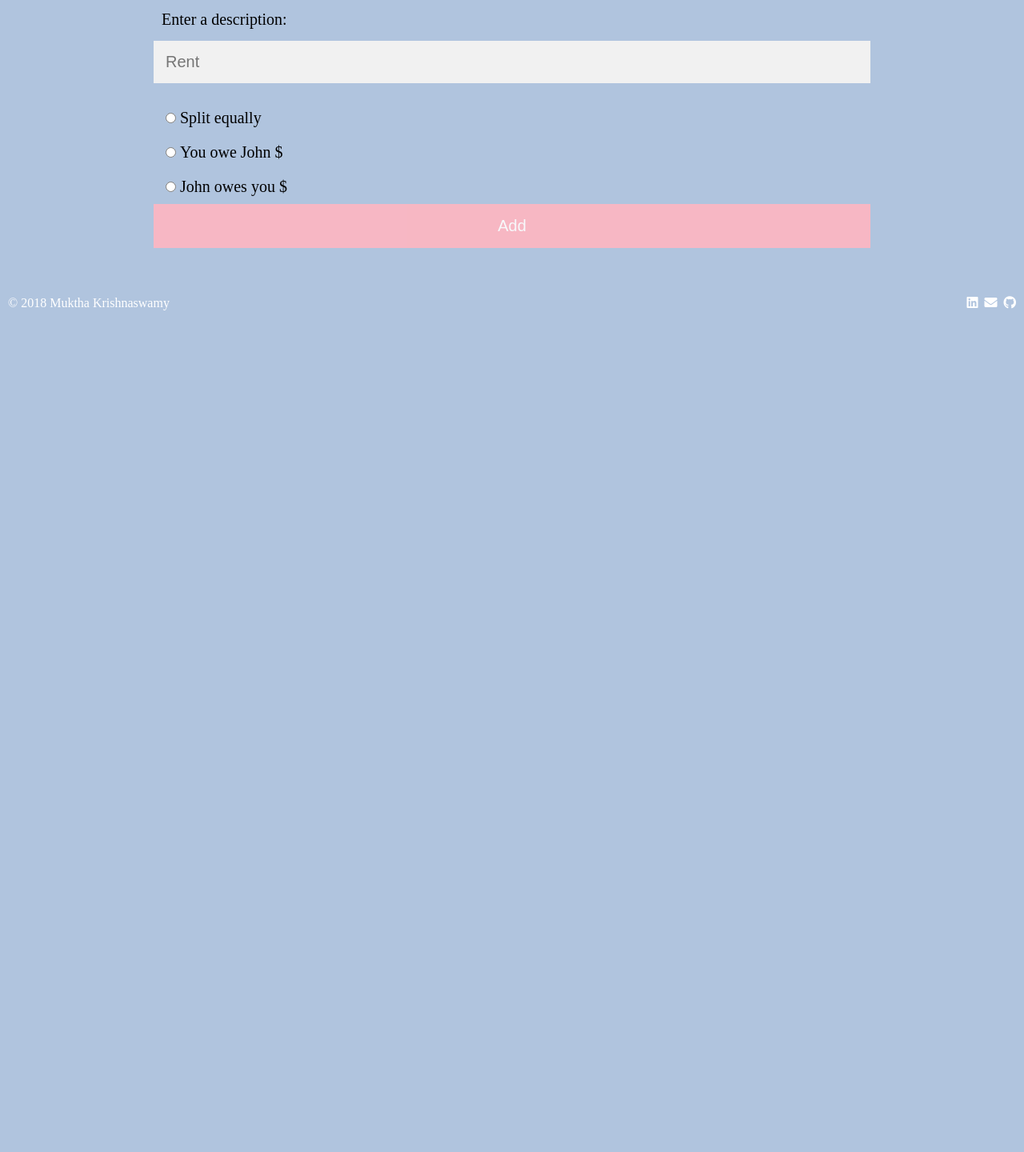
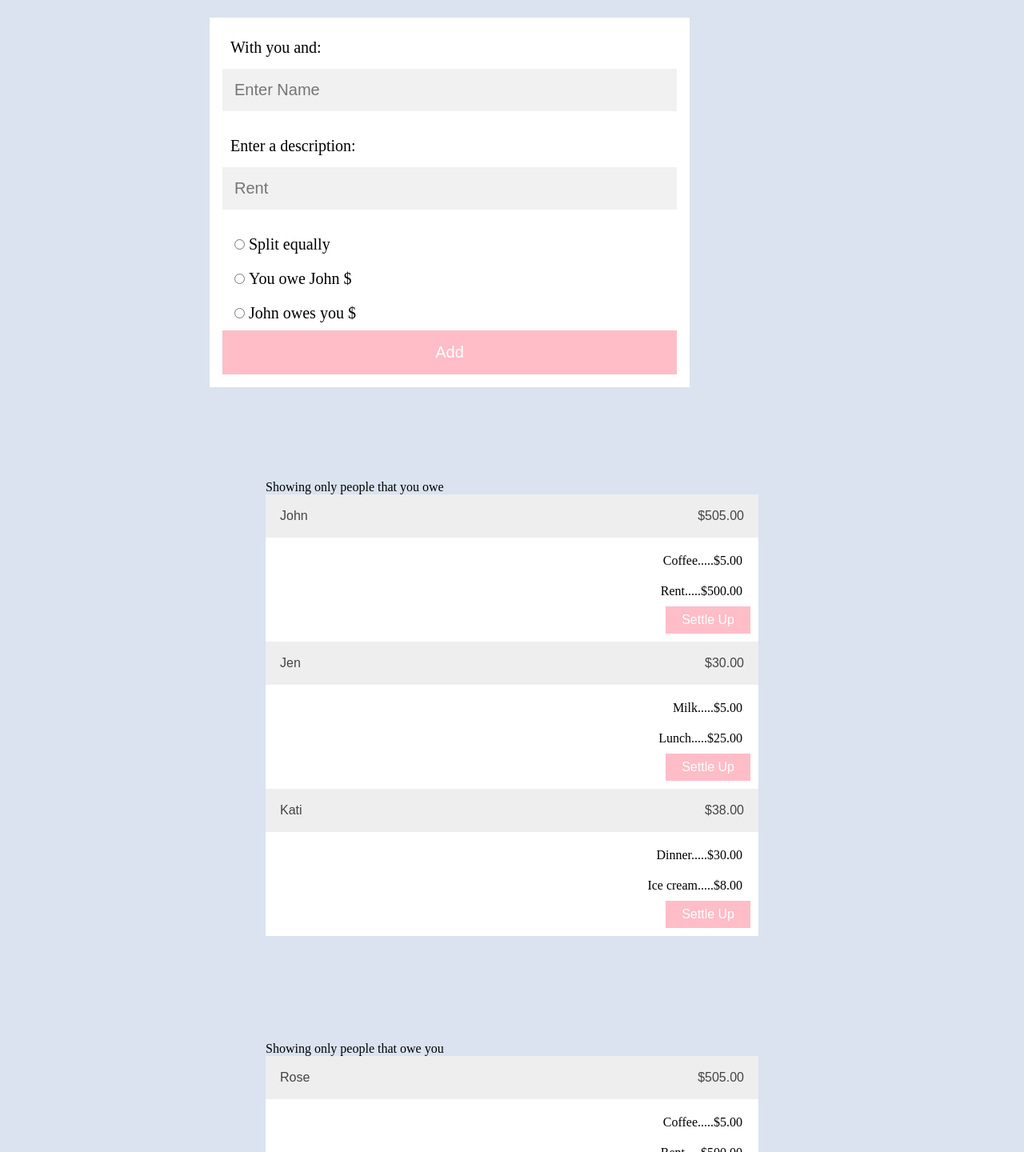
Before and after one commit to mukthaK/expensify-fullstack-capstone, a website: page public/index.html in a window 1280 px wide. Shown: the part 1360-2800 px from the top of the page at 80% size. Before the commit the page ends 1748 px from the top, so only its background shows below. Drawn offline with nearby package versions, Linux system fonts and the light colour scheme.

Commit message:
wireframe completed

```diff
--- a/public/css/style.css
+++ b/public/css/style.css
@@ -12,6 +12,7 @@ html {
 .bg-img {
     /* The image used */
     background-color: lightsteelblue;
+    background-color: #b0c4de75;
     height: 100vh;
 }
 
@@ -104,6 +105,7 @@ input[type=password]:focus {
     cursor: pointer;
     width: 100%;
     opacity: 0.9;
+    text-align: center;
 }
 
 .btn:hover {
@@ -162,7 +164,8 @@ input[type=password]:focus {
 }
 
 .login-form h1,
-.signup-form h1 {
+.signup-form h1,
+.chgPswd-wrapper h1 {
     padding: 25px 0;
     text-align: center;
     font-size: 21px;
@@ -190,7 +193,8 @@ input[type=password]:focus {
 .add-friend-form {
     margin: 0 auto;
     width: 700px;
-    padding: 20px;
+    padding: 16px;
+    background-color: white;
 }
 
 .friend-form-container {}
@@ -225,6 +229,128 @@ input[type=password]:focus {
 }
 
 /* User dashboard */
+
+.add-bill-form {
+    background-color: white;
+    width: 600px;
+    padding: 16px;
+}
+
+/* You Owe style */
+
+.youOwe-wrapper,
+.youAreOwed-wrapper {
+    width: 60%;
+    margin: 0 auto;
+    padding: 16px;
+}
+
+/* Style the buttons that are used to open and close the accordion panel */
+
+.accordion {
+    background-color: #eee;
+    color: #444;
+    cursor: pointer;
+    padding: 18px;
+    width: 100%;
+    text-align: left;
+    border: none;
+    outline: none;
+    transition: 0.4s;
+}
+
+.accordion span {
+    float: right;
+}
+
+/* Add a background color to the button if it is clicked on (add the .active class with JS), and when you move the mouse over it (hover) */
+
+.active,
+.accordion:hover {
+    background-color: #ccc;
+}
+
+/* Style the accordion panel. Note: hidden by default */
+
+.panel {
+    padding: 0 18px;
+    background-color: white;
+    /*    display: none;*/
+    overflow: hidden;
+    padding: 10px;
+}
+
+.panel p,
+.panel button {
+    display: block;
+    float: right;
+    clear: both;
+    padding: 10px;
+}
+
+.panel button {
+    background-color: lightpink;
+    color: white;
+    padding: 8px 20px;
+    border: none;
+    cursor: pointer;
+    opacity: 0.9;
+    text-align: center;
+}
+
+/* Unicode character for "plus" sign (>>) */
+
+/*
+.accordion:after {
+    content: '\226B';
+    font-size: 13px;
+    color: #777;
+    float: right;
+    margin-left: 5px;
+}
+*/
+
+/* Unicode character for "minus" sign (<<) */
+
+/*
+.active:after {
+    content: "\226A";
+}
+*/
+
+/* activity */
+
+.activity-wrapper {
+    margin: 0 auto;
+    padding: 16px;
+    width: 60%;
+    background-color: white;
+}
+
+.activity-title {
+    border-bottom: 1px solid #F0F0F0;
+    padding: 10px 20px;
+}
+
+.note {
+    border-bottom: 1px solid #F0F0F0;
+    padding: 20px;
+}
+
+.note p {
+    padding: 5px;
+}
+
+/* change pswd */
+
+.chgPswd-wrapper {
+    width: 30%;
+    background-color: white;
+    padding: 16px;
+    margin: 0 auto;
+}
+
+
 
 /* Footer style */
 
@@ -306,3 +432,12 @@ input[type=password]:focus {
         height: 100vh;
     }
 }
+
+#chgPswd,
+#activity,
+#youOwe,
+#youAreOwed,
+#bill,
+#friends {
+    margin: 100px;
+}
--- a/public/index.html
+++ b/public/index.html
@@ -108,8 +108,6 @@
 
     <!-- Bill -->
     <main role="main" id="bill">
-
-
         <div class="bill-wrapper">
             <form role="form" class="add-bill-form">
                 <label for="name">With you and:</label>
@@ -118,15 +116,102 @@
                 <label for="description">Enter a description:</label>
                 <input type="text" placeholder="Rent" name="description" value="" required>
                 <label for="split"><input type="radio" name="split" value="" required>Split equally</label>
-
                 <label for="split"><input type="radio" name="split" value="" required>You owe John $</label>
-
                 <label for="split"><input type="radio" name="split" value="" required>John owes you $</label>
-
                 <button role="button" type="submit" class="btn">Add</button>
             </form>
         </div>
+    </main>
 
+    <!-- You Owe  -->
+    <main role="main" id="youOwe">
+
+        <div class="youOwe-wrapper">
+            <p>Showing only people that you owe</p>
+            <button role="button" type="button" class="accordion">John<span>$505.00</span></button>
+            <div class="panel">
+                <p>Coffee.....$5.00</p>
+                <p>Rent.....$500.00</p>
+                <button role="button" type="submit">Settle Up</button>
+            </div>
+
+            <button class="accordion">Jen<span>$30.00</span></button>
+            <div class="panel">
+                <p>Milk.....$5.00</p>
+                <p>Lunch.....$25.00</p>
+                <button role="button" type="submit">Settle Up</button>
+            </div>
+
+            <button class="accordion">Kati<span>$38.00</span></button>
+            <div class="panel">
+                <p>Dinner.....$30.00</p>
+                <p>Ice cream.....$8.00</p>
+                <button role="button" type="submit">Settle Up</button>
+            </div>
+        </div>
+    </main>
+
+    <!-- You are owed -->
+    <main role="main" id="youAreOwed">
+        <div class="youAreOwed-wrapper">
+            <p>Showing only people that owe you</p>
+            <button role="button" type="button" class="accordion">Rose<span>$505.00</span></button>
+            <div class="panel">
+                <p>Coffee.....$5.00</p>
+                <p>Rent.....$500.00</p>
+                <button role="button" type="submit">Settle Up</button>
+            </div>
+
+            <button class="accordion">Jen<span>$30.00</span></button>
+            <div class="panel">
+                <p>Milk.....$5.00</p>
+                <p>Lunch.....$25.00</p>
+                <button role="button" type="submit">Settle Up</button>
+            </div>
+
+            <button class="accordion">Kati<span>$38.00</span></button>
+            <div class="panel">
+                <p>Dinner.....$30.00</p>
+                <p>Ice cream.....$8.00</p>
+                <button role="button" type="submit">Settle Up</button>
+            </div>
+        </div>
+    </main>
+
+    <!-- Activity -->
+    <main role="main" id="activity">
+        <!-- need to capture date ?????? -->
+        <div class="activity-wrapper">
+            <p class="activity-title">Recent Activity</p>
+            <div class="note">
+                <p>You added "Rent".</p>
+                <p>You get back $500.00</p>
+            </div>
+
+
+            <div class="note">
+                <p>You added "Dinner".</p>
+                <p>You owe $30.00</p>
+            </div>
+
+
+            <div class="note">
+                <p>You recorded a payment.</p>
+                <p>You paid $50.00</p>
+            </div>
+        </div>
+    </main>
+
+    <!-- change pswd -->
+    <main role="main" id="chgPswd">
+        <div class="chgPswd-wrapper">
+            <form role="form" class="chgPswd-form">
+                <h1>Change Password</h1>
+                <label for="chgPswd-psw">Password</label>
+                <input type="password" placeholder="Enter Password" name="password" value="" required>
+                <button role="button" type="submit" class="btn">Save</button>
+            </form>
+        </div>
     </main>
 
     <!-- Footer for the page -->
```
